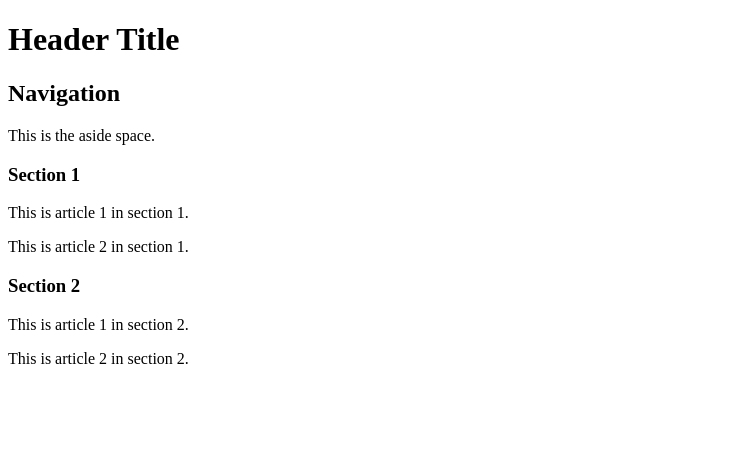
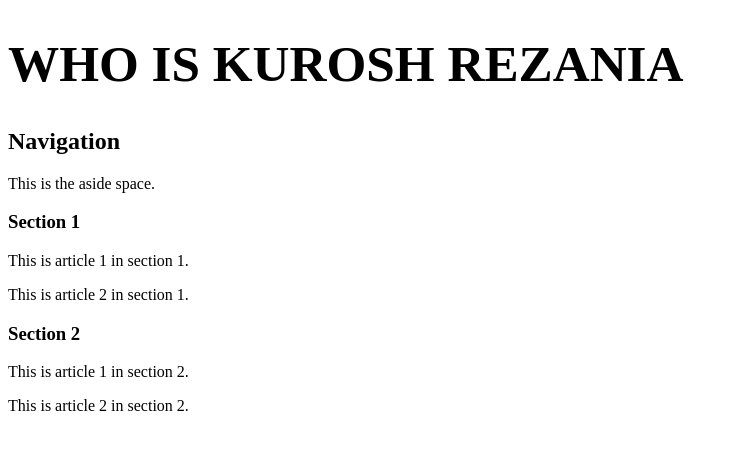
Before and after one commit to koolaid97/Who-am-I, a plain HTML site: page index.html in a window 1280 px wide. Shown: the whole page, without its empty margins (0-737 px from the left). Drawn offline with Linux system fonts and the light colour scheme.

Commit message:
Update index.html

```diff
--- a/childpages/childTemplate.html
+++ b/index.html
@@ -5,7 +5,7 @@
 
     <meta charset="utf-8">
 
-    <title>learning html</title>
+    <title>Who is Kurosh</title>
 
 
 
@@ -28,7 +28,7 @@
   </head>
   <body>
     <!-- Review specific tags such as h1-h6, p, & special symbols like &copy-->
-    <header><h1>Header Title</h1></header>
+    <header><h1 style="font-size:4vw">WHO         IS         KUROSH REZANIA</h1></header>
       <nav><h1>Navigation</h1></nav>
       <aside><p>This is the aside space.</p></aside>
       <section>
```
